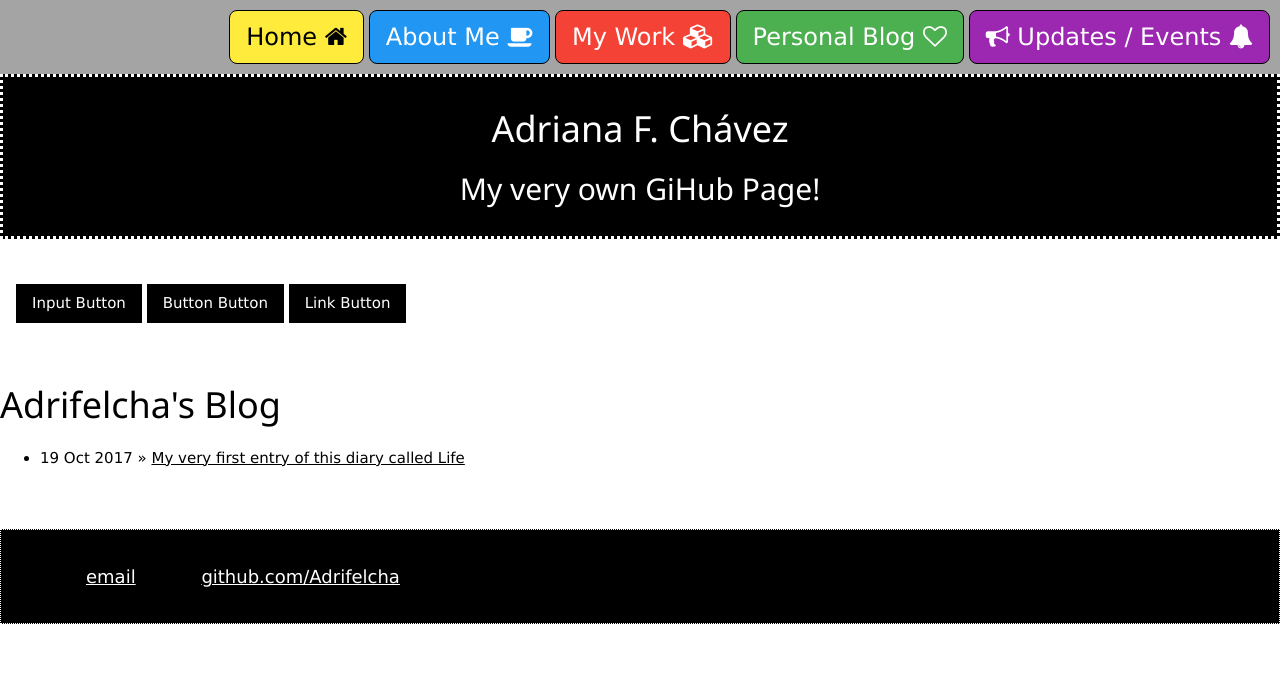
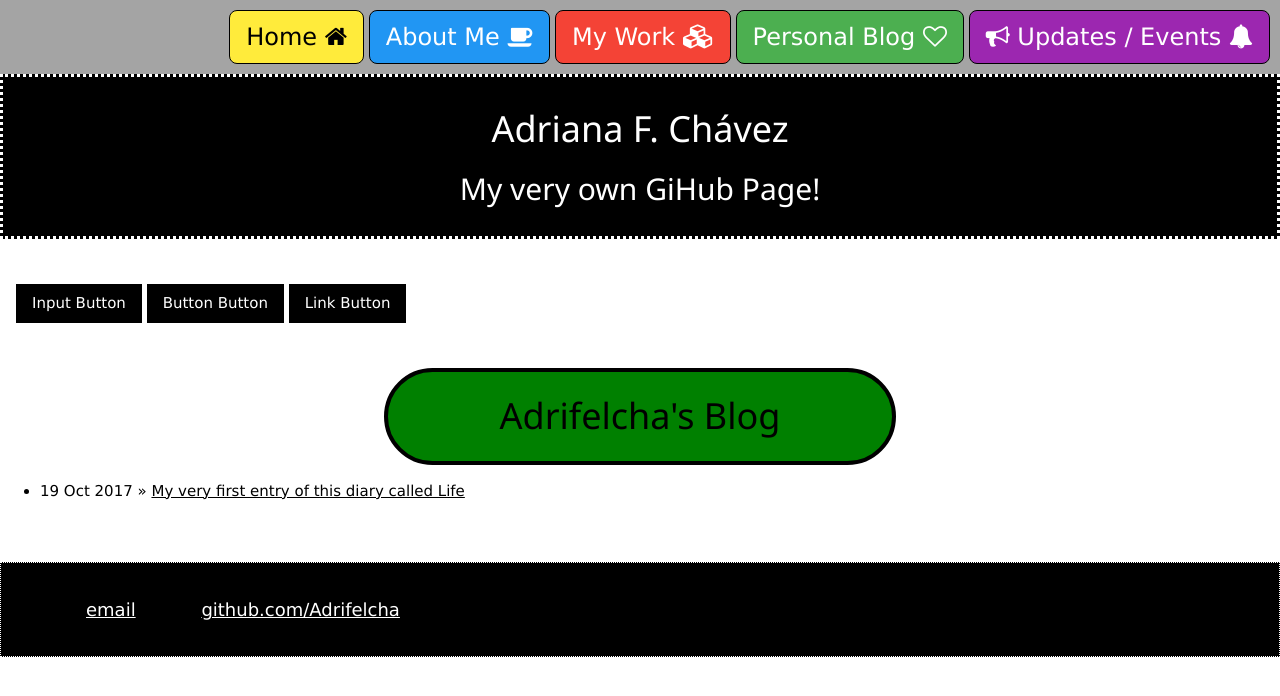
Before and after one commit to Adrifelcha/Adrifelcha-github.io, a Jekyll site: the page built from blog/index.html, in a window 1280 px wide. Shown: the top 696 px of the page. Built offline with Jekyll 4.4.1, drawn with Linux system fonts in a browser that asks for light colours.

Commit message:
Update index.html

```diff
--- a/blog/index.html
+++ b/blog/index.html
@@ -2,7 +2,10 @@
 layout: default
 title: Adrifelcha's Blog
 ---
-	<h1>{{ page.title }}</h1>
+	<header class=style2 style="background-color: green;">
+      		<h1 class="project-name">{{ page.title }}</h1>
+    	</header>
+
 	<ul class="posts">
 
 	  {% for post in site.posts %}
```
